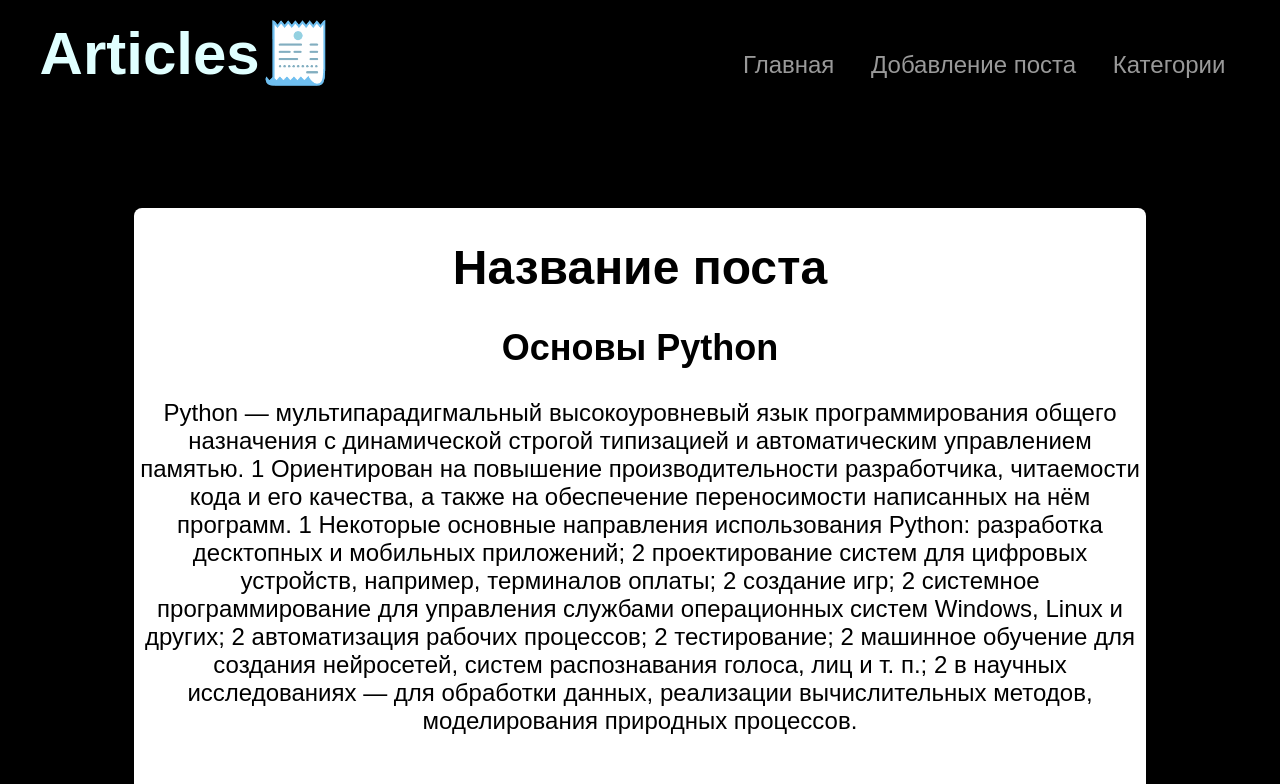
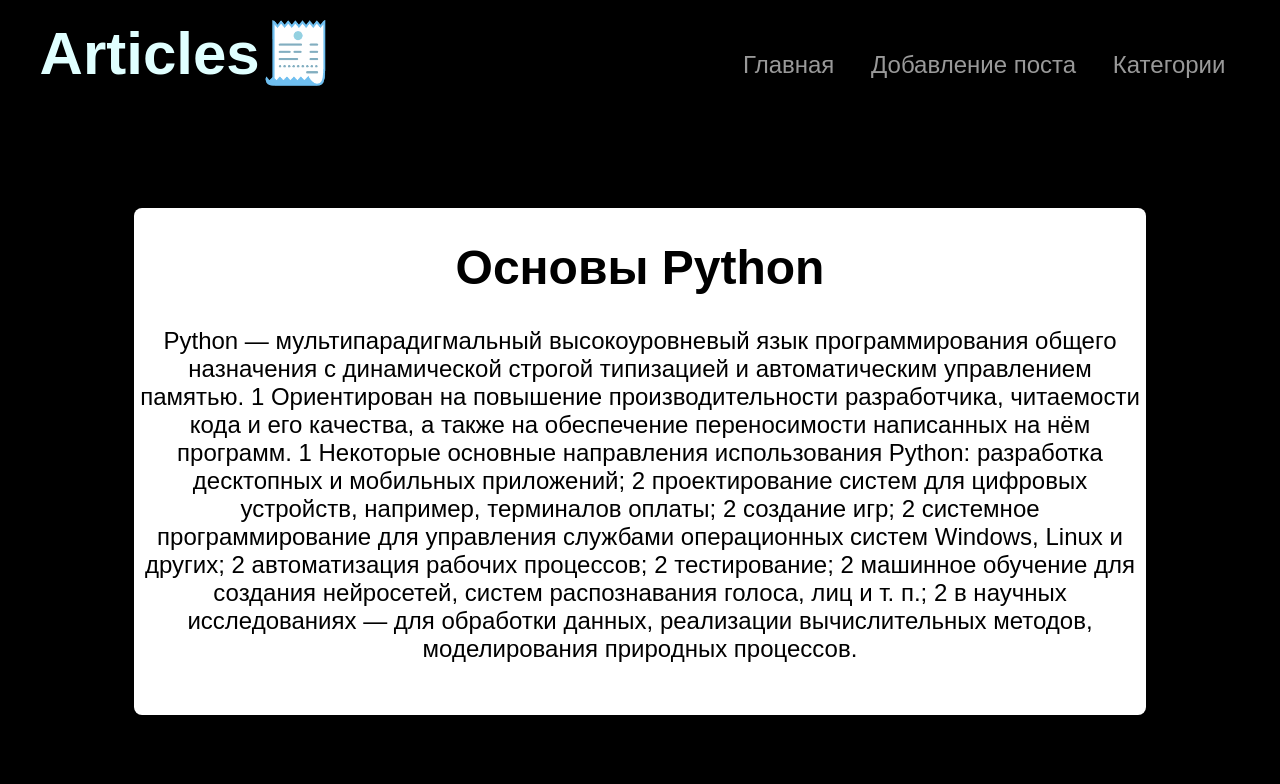
Before and after one commit to Nikula42/python_test, a Flask app: page /post/1 in a window 1280 px wide. Shown: the top 784 px of the page. After the commit the page ends 715 px from the top, so only its background shows below. Run offline with Flask 3, Linux system fonts and the light colour scheme.

Commit message:
релиз

```diff
--- a/static/css/style.css
+++ b/static/css/style.css
@@ -147,11 +147,12 @@ textarea {
     margin-top: 150px;
     flex-direction: column;
 
-.text-section {
-}
-
-
 .title {
     color: white !important;
     text-decoration: none;
 }
+img{
+    border-radius: 25px;
+    width: 1000px;
+    margin-top: 50px;
+}
--- a/templates/post.html
+++ b/templates/post.html
@@ -8,17 +8,18 @@
 {% block body %}
     <div class="post-container">
         <div class="text-section">
-            <h1>Название поста</h1>
-            <h2>
+            <h1>
                 {{post.title}}
-            </h2>
+            </h1>
             <p>
                 {{post.text}}
             </p>
 
         </div><br>
         <div class="image-section">
-            <img src="https://steamuserimages-a.akamaihd.net/ugc/1843658378002555999/D2CB1C4A0B5A01521A8B19C8939A2694D7E3F105/?imw=512&amp;imh=341&amp;ima=fit&amp;impolicy=Letterbox&amp;imcolor=%23000000&amp;letterbox=true" alt="Изображение поста">
+             {% if post.photo_path %}
+                <img src="{{ url_for('static', filename='uploads/' ~ post.photo_path) }}" alt="">
+             {% endif %}
         </div>
     </div>
 
```
Also changed, not shown: instance/data.db.
